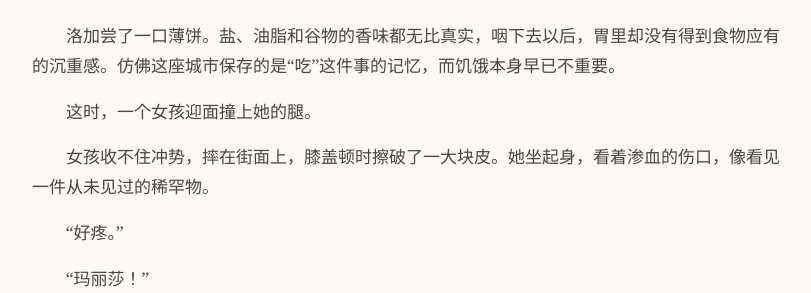
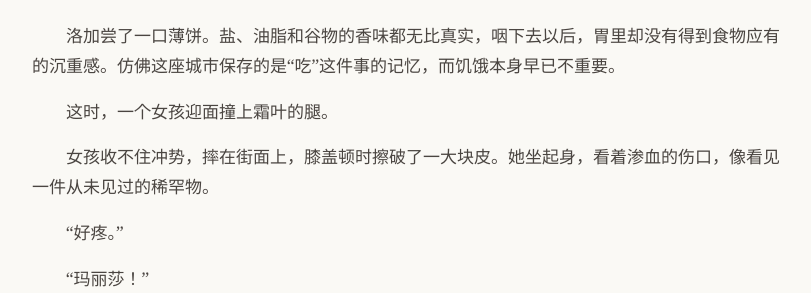
Before and after one commit to yihenc/yihenc.github.io, a Jekyll site: the page built from _posts/2026-03-03-香巴拉.md, in a window 1280 px wide and 900 px high, scrolled down 5453 px. Shown: the part 160-453 px from the top of the window, without its empty margins (232-1043 px from the left). Built offline with Jekyll 4.4.1, drawn with Linux system fonts in a browser that asks for light colours; nearby versions of some CDN libraries.

Commit message:
Fix: 明确香巴拉场景中的人物指向

```diff
--- a/_posts/2026-03-03-香巴拉.md
+++ b/_posts/2026-03-03-香巴拉.md
@@ -185,7 +185,7 @@ date: 2026-03-03 00:00 +0000
 
 洛加尝了一口薄饼。盐、油脂和谷物的香味都无比真实，咽下去以后，胃里却没有得到食物应有的沉重感。仿佛这座城市保存的是“吃”这件事的记忆，而饥饿本身早已不重要。
 
-这时，一个女孩迎面撞上她的腿。
+这时，一个女孩迎面撞上霜叶的腿。
 
 女孩收不住冲势，摔在街面上，膝盖顿时擦破了一大块皮。她坐起身，看着渗血的伤口，像看见一件从未见过的稀罕物。
 
```
